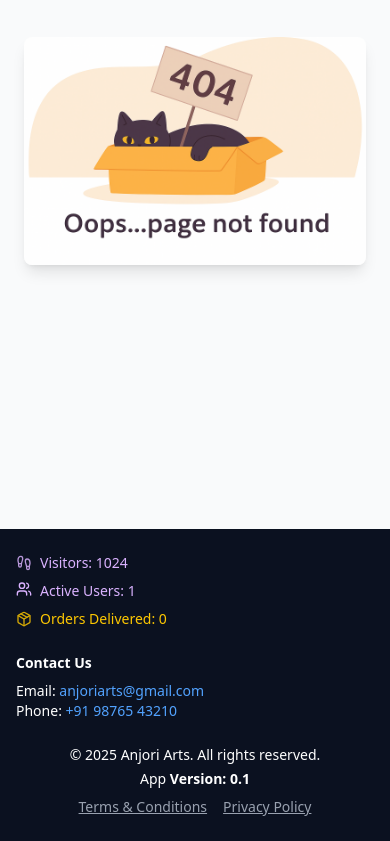
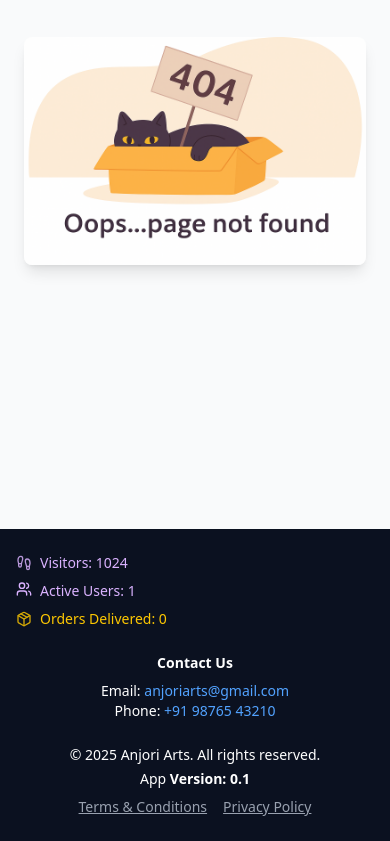
Before and after one commit to a-shekhar/anjori_arts_dev, a React (Vite) app in the folder frontend/: page / in a window 390 px wide. Shown: the part 380-1221 px from the top of the page. Built offline with nearby package versions, Linux system fonts and the light colour scheme.

Commit message:
Every footer on center

```diff
--- a/frontend/src/components/Footer.jsx
+++ b/frontend/src/components/Footer.jsx
@@ -6,7 +6,7 @@ const Footer = () => {
     <footer className="bg-[#0b1120] text-white py-6 px-4 md:px-8 text-sm">
       <div className="max-w-7xl mx-auto grid md:grid-cols-3 gap-6">
         {/* Contact - Left on all */}
-        <div className="self-start order-2 md:order-1">
+        <div className="self-start text-center md:text-left order-2 md:order-1">
           <h3 className="font-semibold mb-2">Contact Us</h3>
           <p>
             Email:{" "}
@@ -29,7 +29,7 @@ const Footer = () => {
         </div>
 
         {/* Stats - Middle on mobile, right on desktop */}
-        <div className="self-start md:text-right space-y-2 order-1 md:order-3">
+        <div className="self-start text-center md:text-right space-y-2 order-1 md:order-3">
           <p className="flex items-center justify-start md:justify-end gap-2 text-purple-300">
             <Footprints size={16} className="animate-pulse" />
             Visitors: 1024
```
